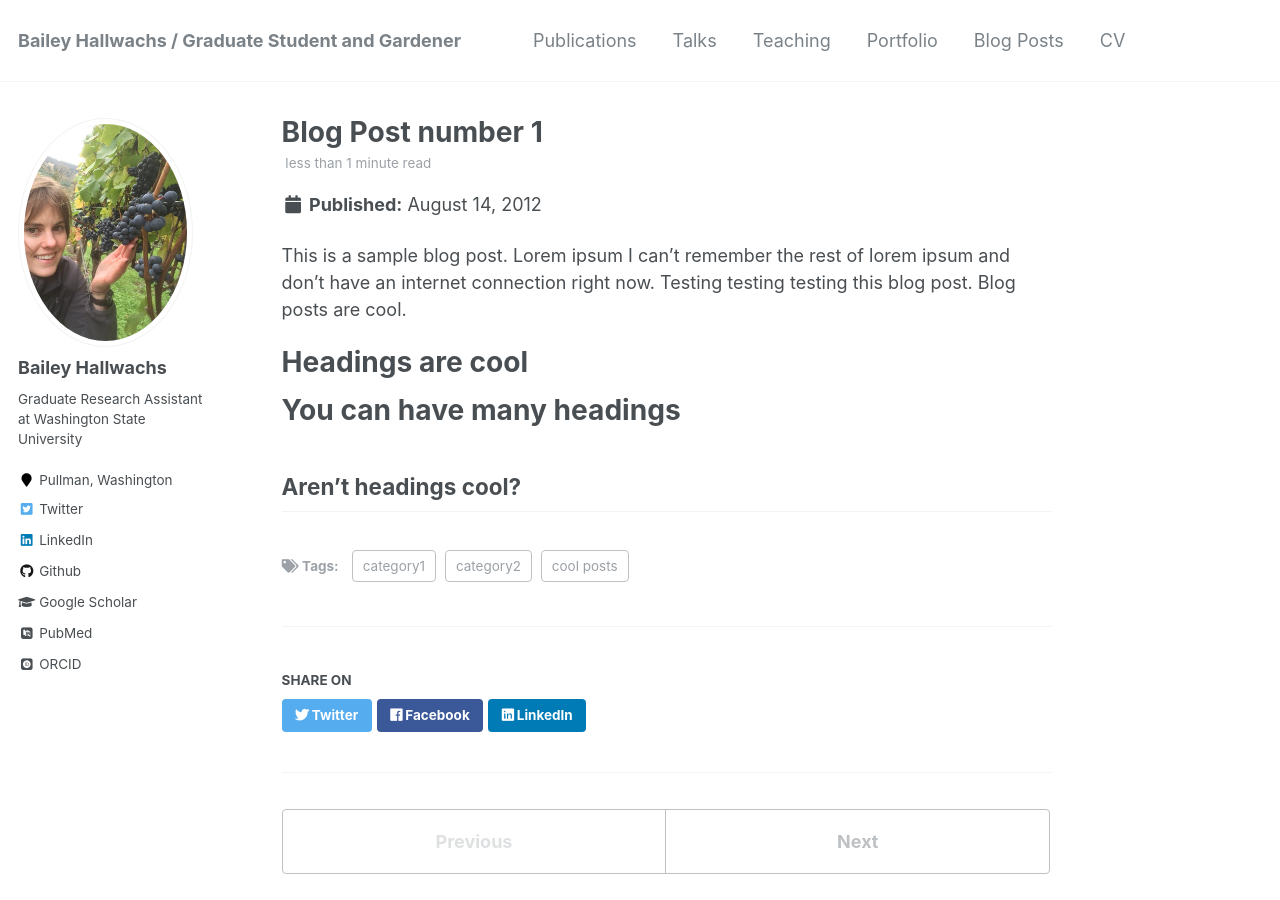
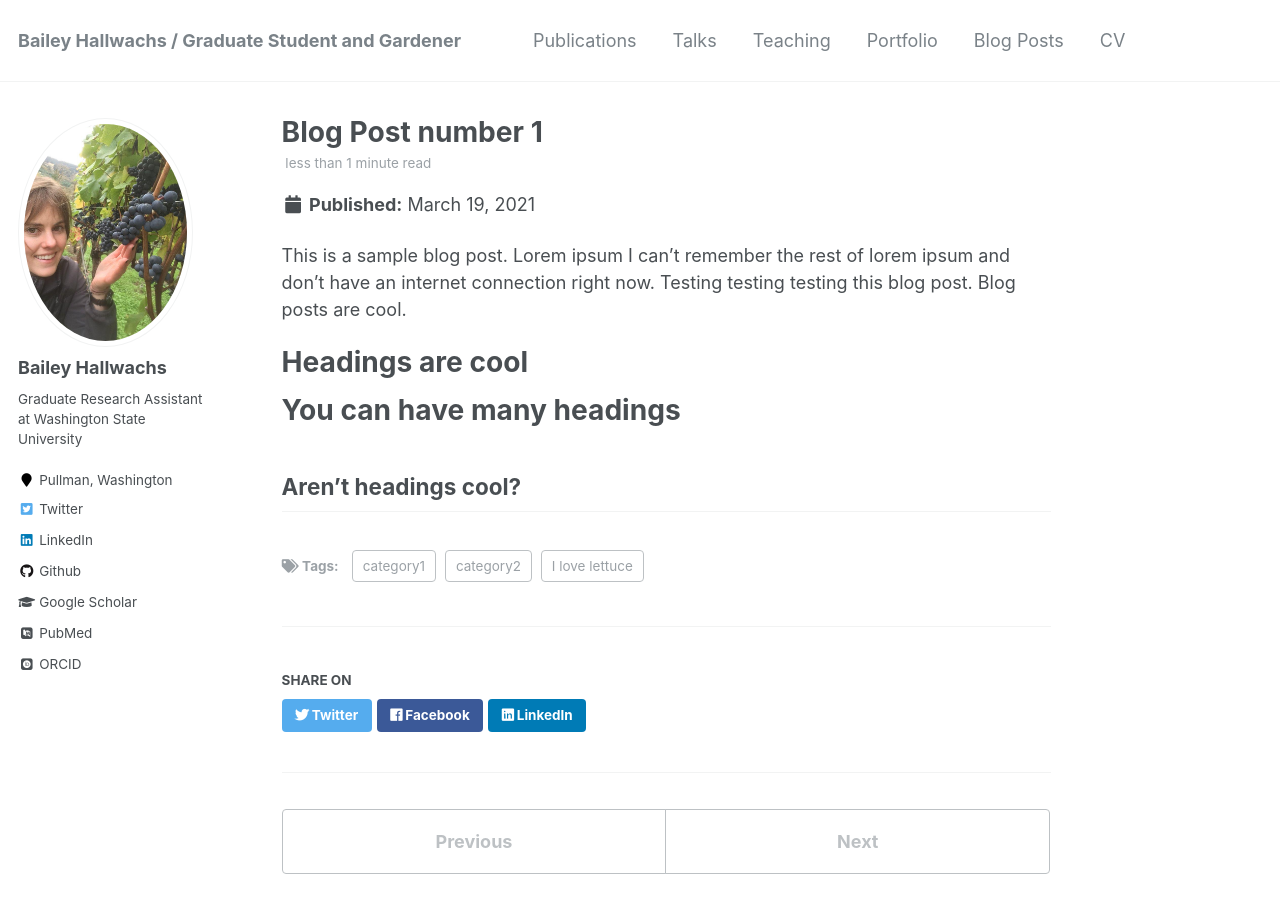
Before and after one commit to baileyhallwachs/baileyhallwachs.github.io, a Jekyll site: the page built from _posts/2012-08-14-blog-post-1.md, in a window 1280 px wide and 900 px high. Built offline with Jekyll 4.4.1, drawn with Linux system fonts in a browser that asks for light colours; some web fonts are replaced.

Commit message:
Update 2012-08-14-blog-post-1.md

```diff
--- a/_posts/2012-08-14-blog-post-1.md
+++ b/_posts/2012-08-14-blog-post-1.md
@@ -1,9 +1,9 @@
 ---
 title: 'Blog Post number 1'
-date: 2012-08-14
+date: 2021-03-19
 permalink: /posts/2012/08/blog-post-1/
 tags:
-  - cool posts
+  - I love lettuce
   - category1
   - category2
 ---
```
